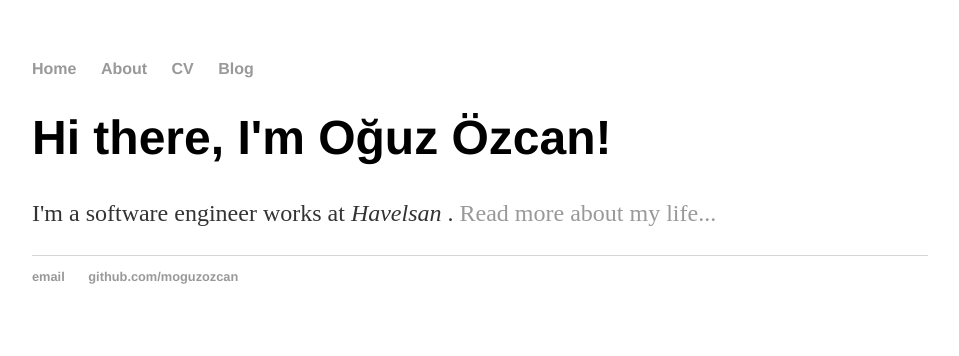
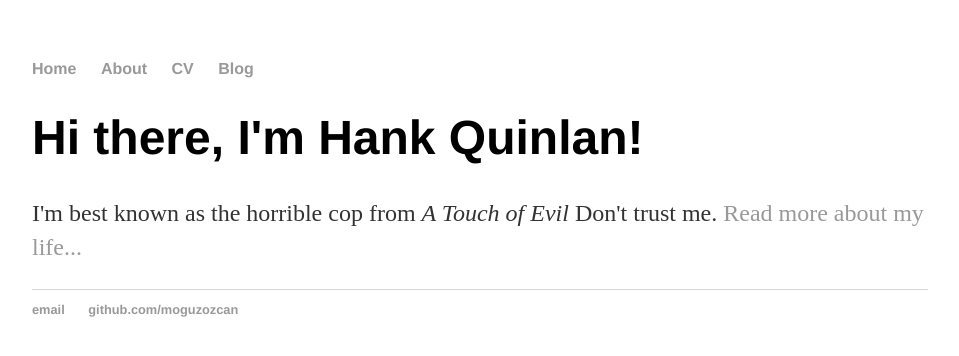
Before and after one commit to moguzozcan/moguzozcan.github.io, a Jekyll site: the page built from index.html, in a window 1280 px wide. Shown: the top 356 px of the page, without its empty margins (160-1119 px from the left). Built offline with Jekyll 4.4.1, drawn with Linux system fonts in a browser that asks for light colours.

Commit message:
Update index.html for Jekyll

```diff
--- a/index.html
+++ b/index.html
@@ -1,30 +1,8 @@
-<!DOCTYPE html>
-<html>
-	<head>
-		<title>M. Oğuz Özcan, Software Engineer</title>
-		<!-- link to main stylesheet -->
-		<link rel="stylesheet" type="text/css" href="/css/main.css">
-	</head>
-	<body>
-		<nav>
-    		<ul>
-        		<li><a href="/">Home</a></li>
-	        	<li><a href="/about">About</a></li>
-        		<li><a href="/cv">CV</a></li>
-        		<li><a href="/blog">Blog</a></li>
-    		</ul>
-		</nav>
-		<div class="container">
-    		<div class="blurb">
-        		<h1>Hi there, I'm Oğuz Özcan!</h1>
-				<p>I'm a software engineer works at <em>Havelsan</em> . <a href="/about">Read more about my life...</a></p>
-    		</div><!-- /.blurb -->
-		</div><!-- /.container -->
-		<footer>
-    		<ul>
-        		<li><a href="mailto:moguz00@gmail.com">email</a></li>
-        		<li><a href="https://github.com/moguzozcan">github.com/moguzozcan</a></li>
-			</ul>
-		</footer>
-	</body>
-</html>
+---
+layout: default
+title: Hank Quinlan, Horrible Cop
+---
+<div class="blurb">
+	<h1>Hi there, I'm Hank Quinlan!</h1>
+	<p>I'm best known as the horrible cop from <em>A Touch of Evil</em> Don't trust me. <a href="/about">Read more about my life...</a></p>
+</div><!-- /.blurb -->
```
